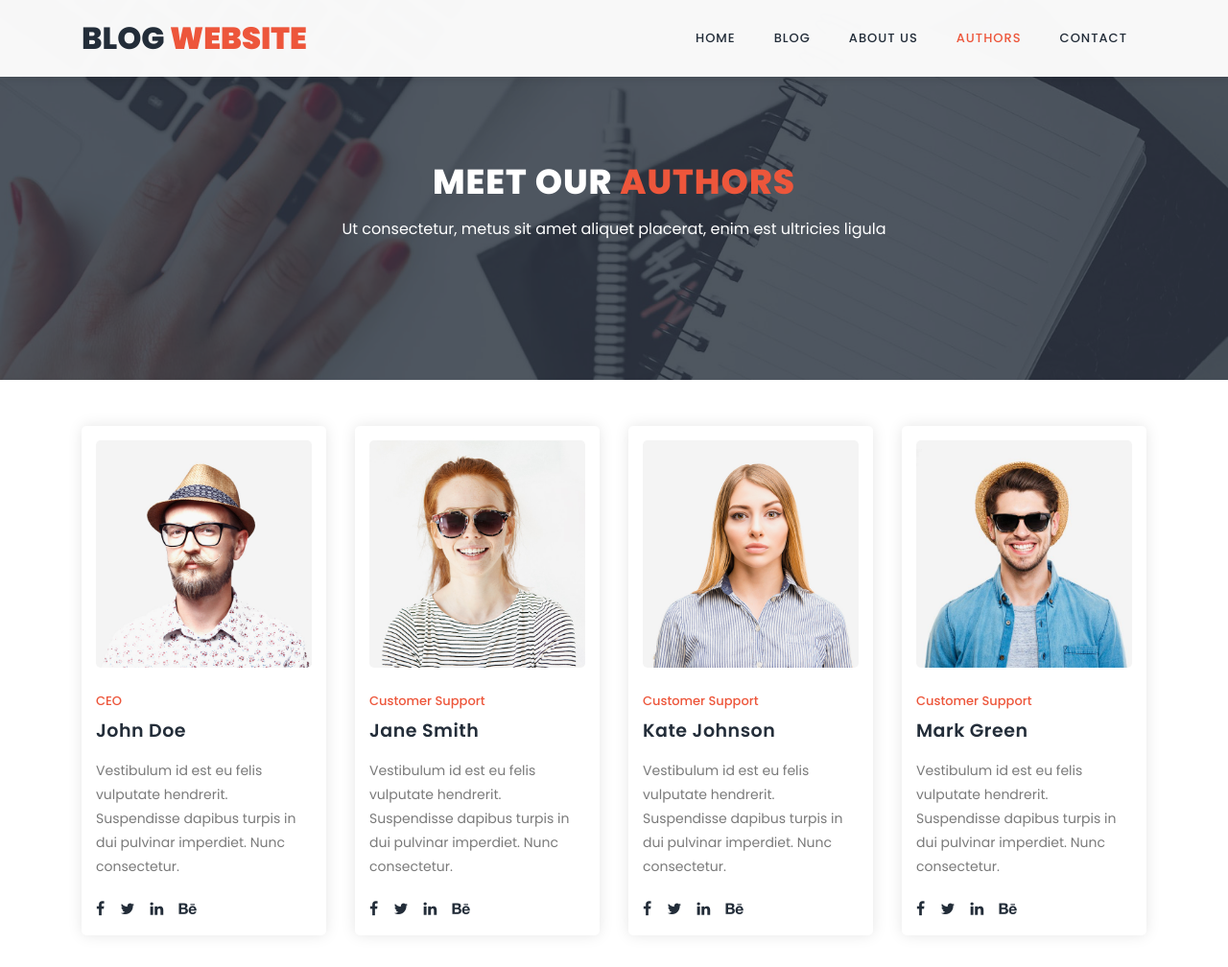
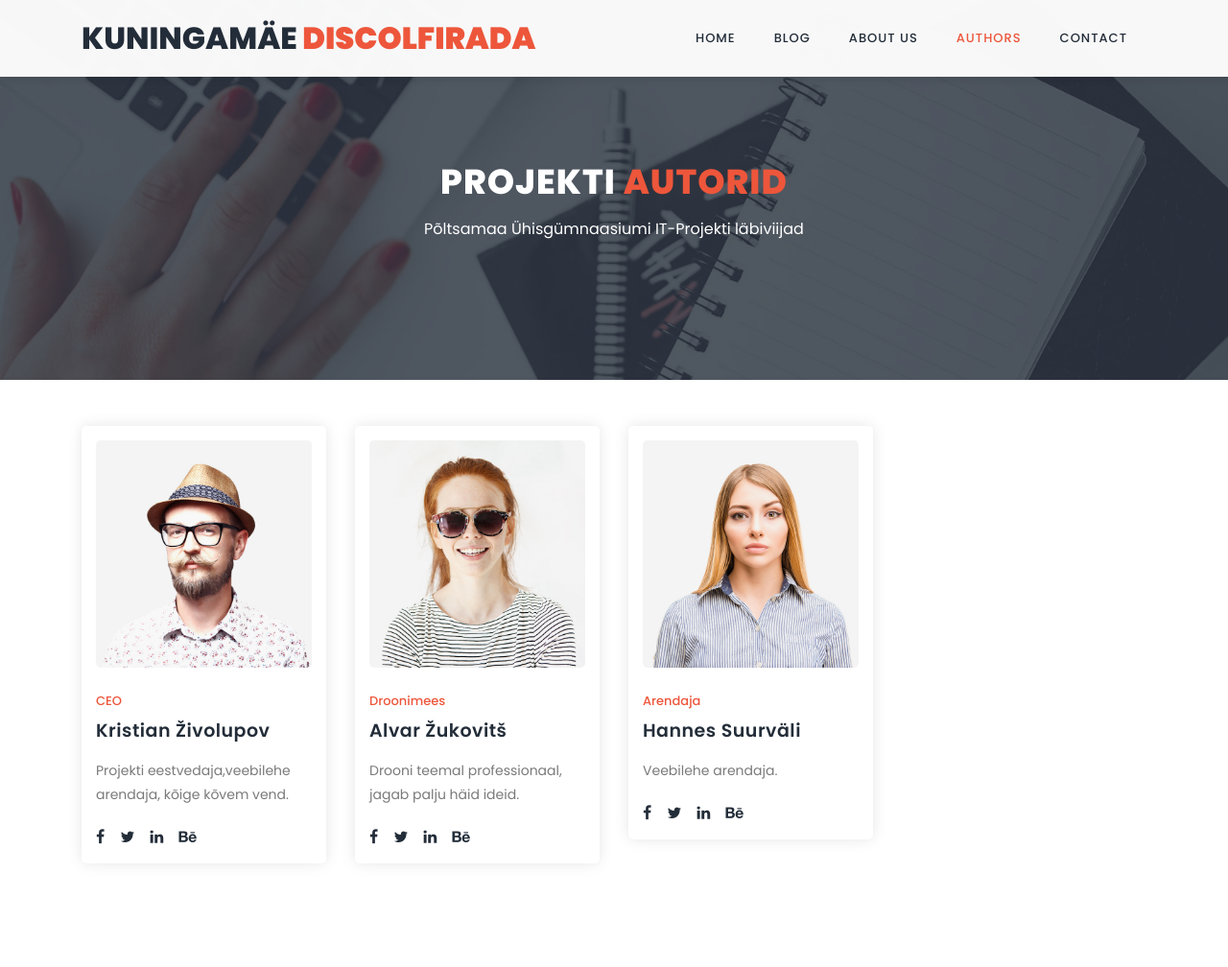
Before and after one commit to hsuurvali/kuningamagi, a plain HTML site: page kunna/team.html in a window 1280 px wide. Shown: the top 1008 px of the page at 96% size. Drawn offline with Linux system fonts and the light colour scheme.

Commit message:
Add files via upload

```diff
--- a/kunna/team.html
+++ b/kunna/team.html
@@ -9,7 +9,7 @@
     <meta name="author" content="">
     <link href="https://fonts.googleapis.com/css?family=Poppins:100,100i,200,200i,300,300i,400,400i,500,500i,600,600i,700,700i,800,800i,900,900i&display=swap" rel="stylesheet">
 
-    <title>PHPJabbers.com | Free Blog Website Template</title>
+    <title>Kuningamäe discolfirada</title>
 
     <link rel="stylesheet" type="text/css" href="assets/css/bootstrap.min.css">
 
@@ -42,7 +42,7 @@
                 <div class="col-12">
                     <nav class="main-nav">
                         <!-- ***** Logo Start ***** -->
-                        <a href="index.html" class="logo">Blog<em> Website</em></a>
+                        <a href="index.html" class="logo">Kuningamäe<em> discolfirada</em></a>
                         <!-- ***** Logo End ***** -->
                         <!-- ***** Menu Start ***** -->
                         <ul class="nav">
@@ -70,8 +70,8 @@
                     <div class="cta-content">
                         <br>
                         <br>
-                        <h2>Meet our <em>Authors</em></h2>
-                        <p>Ut consectetur, metus sit amet aliquet placerat, enim est ultricies ligula</p>
+                        <h2>Projekti <em>Autorid</em></h2>
+                        <p>Põltsamaa Ühisgümnaasiumi IT-Projekti läbiviijad</p>
                     </div>
                 </div>
             </div>
@@ -90,8 +90,8 @@
                         </div>
                         <div class="down-content">
                             <span>CEO</span>
-                            <h4>John Doe</h4>
-                            <p>Vestibulum id est eu felis vulputate hendrerit. Suspendisse dapibus turpis in dui pulvinar imperdiet. Nunc consectetur.</p>
+                            <h4>Kristian Živolupov</h4>
+                            <p>Projekti eestvedaja,veebilehe arendaja, kõige kõvem vend.</p>
                             <ul class="social-icons">
                                 <li><a href="#"><i class="fa fa-facebook"></i></a></li>
                                 <li><a href="#"><i class="fa fa-twitter"></i></a></li>
@@ -107,9 +107,9 @@
                             <img src="assets/images/team-image-2-646x680.jpg" alt="">
                         </div>
                         <div class="down-content">
-                            <span>Customer Support</span>
-                            <h4>Jane Smith</h4>
-                            <p>Vestibulum id est eu felis vulputate hendrerit. Suspendisse dapibus turpis in dui pulvinar imperdiet. Nunc consectetur.</p>
+                            <span>Droonimees</span>
+                            <h4>Alvar Žukovitš</h4>
+                            <p>Drooni teemal professionaal, jagab palju häid ideid.</p>
                             <ul class="social-icons">
                                 <li><a href="#"><i class="fa fa-facebook"></i></a></li>
                                 <li><a href="#"><i class="fa fa-twitter"></i></a></li>
@@ -125,28 +125,9 @@
                             <img src="assets/images/team-image-3-646x680.jpg" alt="">
                         </div>
                         <div class="down-content">
-                            <span>Customer Support</span>
-                            <h4>Kate Johnson</h4>
-                            <p>Vestibulum id est eu felis vulputate hendrerit. Suspendisse dapibus turpis in dui pulvinar imperdiet. Nunc consectetur.</p>
-                            <ul class="social-icons">
-                                <li><a href="#"><i class="fa fa-facebook"></i></a></li>
-                                <li><a href="#"><i class="fa fa-twitter"></i></a></li>
-                                <li><a href="#"><i class="fa fa-linkedin"></i></a></li>
-                                <li><a href="#"><i class="fa fa-behance"></i></a></li>
-                            </ul>
-                        </div>
-                    </div>
-                </div>
-
-                <div class="col-md-3 col-sm-6">
-                    <div class="trainer-item">
-                        <div class="image-thumb">
-                            <img src="assets/images/team-image-4-646x680.jpg" alt="">
-                        </div>
-                        <div class="down-content">
-                            <span>Customer Support</span>
-                            <h4>Mark Green</h4>
-                            <p>Vestibulum id est eu felis vulputate hendrerit. Suspendisse dapibus turpis in dui pulvinar imperdiet. Nunc consectetur.</p>
+                            <span>Arendaja</span>
+                            <h4>Hannes Suurväli</h4>
+                            <p>Veebilehe arendaja.</p>
                             <ul class="social-icons">
                                 <li><a href="#"><i class="fa fa-facebook"></i></a></li>
                                 <li><a href="#"><i class="fa fa-twitter"></i></a></li>
```
Also changed, not shown: kunna/index.html (+1 -1 lines).
